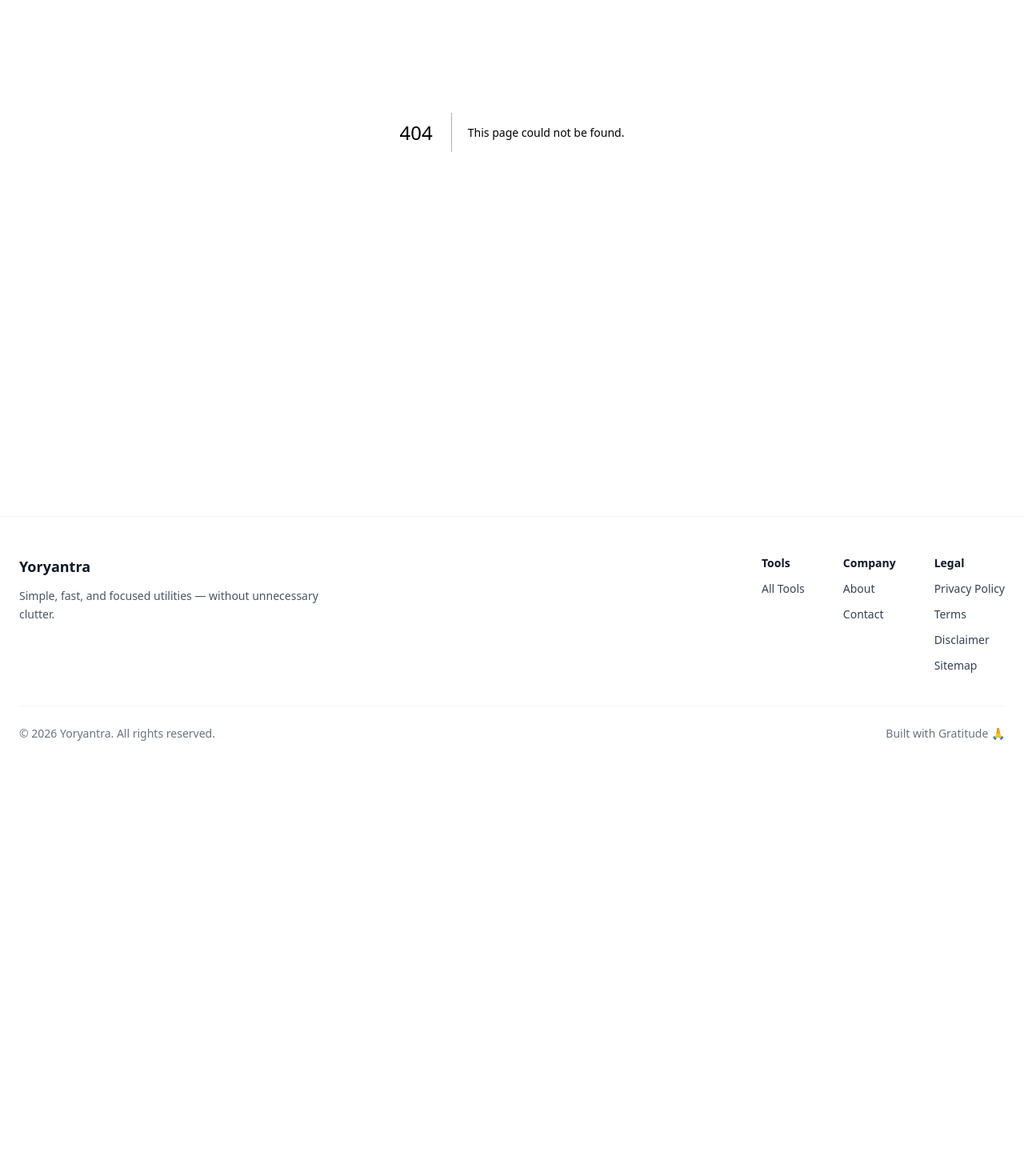
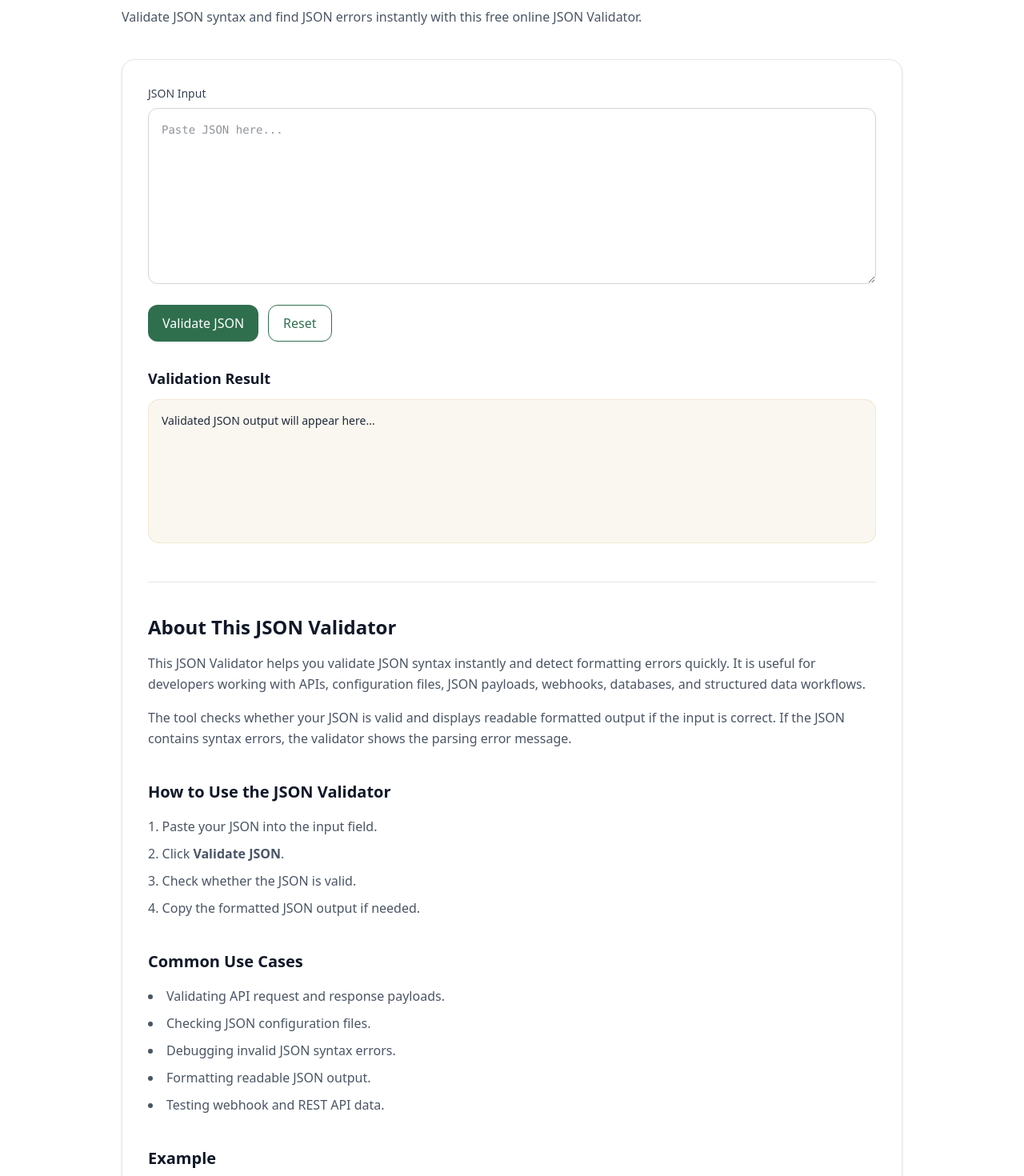
Before and after one commit to vaarunsonawwane-ops/yoryantra-new, a Next.js app: page /tools/json-validator in a window 1280 px wide. Before the commit this address had no page. Shown: the part 300-1770 px from the top of the page at 80% size. Before the commit the page ends 1275 px from the top, so only its background shows below. Built offline with nearby package versions, Linux system fonts and the light colour scheme.

Commit message:
JSON Validator

```diff
--- a/app/data/tools.tsx
+++ b/app/data/tools.tsx
@@ -185,6 +185,12 @@ export const tools = [
   href: "/tools/sha256-generator",
   },
 
+  {
+  title: "JSON Validator",
+  description: "Validate JSON syntax and find errors instantly.",
+  href: "/tools/json-validator",
+  },
+
 
 
 ];
--- /dev/null
+++ b/app/tools/json-validator/ToolClient.tsx
@@ -0,0 +1,253 @@
+"use client";
+
+import { useState } from "react";
+import Link from "next/link";
+import ToolShell from "@/app/components/ToolShell";
+
+export default function ToolClient() {
+  const [input, setInput] = useState("");
+  const [output, setOutput] = useState("");
+  const [error, setError] = useState("");
+
+  const validateJSON = () => {
+    try {
+      const parsed = JSON.parse(input);
+
+      setOutput(JSON.stringify(parsed, null, 2));
+      setError("");
+    } catch (err) {
+      if (err instanceof Error) {
+        setError(err.message);
+      } else {
+        setError("Invalid JSON.");
+      }
+
+      setOutput("");
+    }
+  };
+
+  const resetAll = () => {
+    setInput("");
+    setOutput("");
+    setError("");
+  };
+
+  return (
+    <ToolShell
+      title="JSON Validator"
+      description="Validate JSON syntax and find JSON errors instantly with this free online JSON Validator."
+    >
+      {/* INPUT */}
+      <div>
+        <label className="block mb-2 text-sm font-medium text-gray-700">
+          JSON Input
+        </label>
+
+        <textarea
+          value={input}
+          onChange={(e) => setInput(e.target.value)}
+          placeholder='Paste JSON here...'
+          className="w-full min-h-[220px] rounded-xl border border-gray-300 p-4 text-sm font-mono outline-none focus:ring-2 focus:ring-[var(--green)] focus:border-transparent transition"
+        />
+      </div>
+
+      {/* ACTIONS */}
+      <div className="mt-5 flex flex-wrap gap-3">
+        <button
+          onClick={validateJSON}
+          className="yoryantra-btn"
+        >
+          Validate JSON
+        </button>
+
+        <button
+          onClick={resetAll}
+          className="yoryantra-btn-outline"
+        >
+          Reset
+        </button>
+      </div>
+
+      {/* ERROR */}
+      {error && (
+        <div className="mt-6 rounded-xl border border-red-200 bg-red-50 p-4 text-sm text-red-700">
+          {error}
+        </div>
+      )}
+
+      {/* OUTPUT */}
+      <div className="mt-8">
+        <div className="flex items-center justify-between mb-3">
+          <h3 className="text-lg font-semibold text-gray-900">
+            Validation Result
+          </h3>
+
+          {output && (
+            <button
+              onClick={() => navigator.clipboard.writeText(output)}
+              className="yoryantra-btn-outline text-sm"
+            >
+              Copy
+            </button>
+          )}
+        </div>
+
+        <div className="yoryantra-output min-h-[180px] text-sm break-words whitespace-pre-wrap overflow-auto">
+          {output || "Validated JSON output will appear here..."}
+        </div>
+      </div>
+
+      {/* SEO CONTENT */}
+      <section className="mt-12 border-t border-gray-200 pt-10 space-y-10">
+        <div>
+          <h2 className="text-2xl font-semibold text-gray-900">
+            About This JSON Validator
+          </h2>
+
+          <p className="mt-4 text-gray-600 leading-relaxed">
+            This JSON Validator helps you validate JSON syntax instantly and
+            detect formatting errors quickly. It is useful for developers
+            working with APIs, configuration files, JSON payloads, webhooks,
+            databases, and structured data workflows.
+          </p>
+
+          <p className="mt-4 text-gray-600 leading-relaxed">
+            The tool checks whether your JSON is valid and displays readable
+            formatted output if the input is correct. If the JSON contains
+            syntax errors, the validator shows the parsing error message.
+          </p>
+        </div>
+
+        <div>
+          <h2 className="text-xl font-semibold text-gray-900">
+            How to Use the JSON Validator
+          </h2>
+
+          <ol className="mt-4 list-decimal list-inside space-y-2 text-gray-600 leading-relaxed">
+            <li>Paste your JSON into the input field.</li>
+            <li>Click <strong>Validate JSON</strong>.</li>
+            <li>Check whether the JSON is valid.</li>
+            <li>Copy the formatted JSON output if needed.</li>
+          </ol>
+        </div>
+
+        <div>
+          <h2 className="text-xl font-semibold text-gray-900">
+            Common Use Cases
+          </h2>
+
+          <ul className="mt-4 list-disc list-inside space-y-2 text-gray-600 leading-relaxed">
+            <li>Validating API request and response payloads.</li>
+            <li>Checking JSON configuration files.</li>
+            <li>Debugging invalid JSON syntax errors.</li>
+            <li>Formatting readable JSON output.</li>
+            <li>Testing webhook and REST API data.</li>
+          </ul>
+        </div>
+
+        <div>
+          <h2 className="text-xl font-semibold text-gray-900">
+            Example
+          </h2>
+
+          <div className="mt-4 rounded-xl border border-gray-200 bg-gray-50 p-4 text-sm text-gray-700">
+            <p className="font-medium text-gray-900">
+              Example JSON:
+            </p>
+
+            <pre className="mt-2 whitespace-pre-wrap break-words">
+{`{
+  "name": "Yoryantra",
+  "type": "Developer Utility"
+}`}
+            </pre>
+
+            <p className="mt-4 font-medium text-gray-900">
+              Validation result:
+            </p>
+
+            <pre className="mt-2 whitespace-pre-wrap break-words">
+Valid JSON
+            </pre>
+          </div>
+        </div>
+
+        <div>
+          <h2 className="text-xl font-semibold text-gray-900">
+            Frequently Asked Questions
+          </h2>
+
+          <div className="mt-5 space-y-6">
+            <div>
+              <h3 className="font-semibold text-gray-900">
+                What is JSON?
+              </h3>
+
+              <p className="mt-2 text-gray-600 leading-relaxed">
+                JSON stands for JavaScript Object Notation. It is a lightweight
+                structured data format commonly used in APIs and applications.
+              </p>
+            </div>
+
+            <div>
+              <h3 className="font-semibold text-gray-900">
+                What causes invalid JSON?
+              </h3>
+
+              <p className="mt-2 text-gray-600 leading-relaxed">
+                Common JSON errors include missing commas, invalid quotes,
+                trailing commas, incorrect brackets, and malformed values.
+              </p>
+            </div>
+
+            <div>
+              <h3 className="font-semibold text-gray-900">
+                Does this tool format JSON too?
+              </h3>
+
+              <p className="mt-2 text-gray-600 leading-relaxed">
+                Yes. If the JSON is valid, the tool displays formatted and
+                readable JSON output automatically.
+              </p>
+            </div>
+
+            <div>
+              <h3 className="font-semibold text-gray-900">
+                Is the JSON processed on the server?
+              </h3>
+
+              <p className="mt-2 text-gray-600 leading-relaxed">
+                No. JSON validation happens directly in your browser for fast
+                and privacy-friendly processing.
+              </p>
+            </div>
+          </div>
+        </div>
+
+        <div>
+          <h2 className="text-xl font-semibold text-gray-900">
+            Related Tools
+          </h2>
+
+          <div className="mt-4 flex flex-wrap gap-3">
+            <Link href="/tools/json-formatter" className="yoryantra-btn-outline">
+              JSON Formatter
+            </Link>
+
+            <Link href="/tools/json-minifier" className="yoryantra-btn-outline">
+              JSON Minifier
+            </Link>
+
+            <Link href="/tools/json-to-csv-converter" className="yoryantra-btn-outline">
+              JSON to CSV Converter
+            </Link>
+
+            <Link href="/tools/csv-to-json-converter" className="yoryantra-btn-outline">
+              CSV to JSON Converter
+            </Link>
+          </div>
+        </div>
+      </section>
+    </ToolShell>
+  );
+}
--- /dev/null
+++ b/app/tools/json-validator/page.tsx
@@ -0,0 +1,52 @@
+import ToolClient from "./ToolClient";
+
+export const metadata = {
+  title: "JSON Validator Online Free | Yoryantra",
+
+  description:
+    "Validate JSON syntax and find JSON errors instantly with this free online JSON Validator.",
+
+  keywords: [
+    "json validator",
+    "validate json",
+    "json syntax checker",
+    "json error checker",
+    "json parser",
+    "json validation tool",
+    "developer tools",
+  ],
+
+  alternates: {
+    canonical:
+      "https://yoryantra.com/tools/json-validator",
+  },
+
+  openGraph: {
+    title:
+      "JSON Validator Online Free | Yoryantra",
+
+    description:
+      "Validate JSON syntax and detect JSON errors instantly online.",
+
+    url:
+      "https://yoryantra.com/tools/json-validator",
+
+    siteName: "Yoryantra",
+
+    type: "website",
+  },
+
+  twitter: {
+    card: "summary_large_image",
+
+    title:
+      "JSON Validator Online Free | Yoryantra",
+
+    description:
+      "Validate JSON syntax and find errors instantly.",
+  },
+};
+
+export default function Page() {
+  return <ToolClient />;
+}
```
